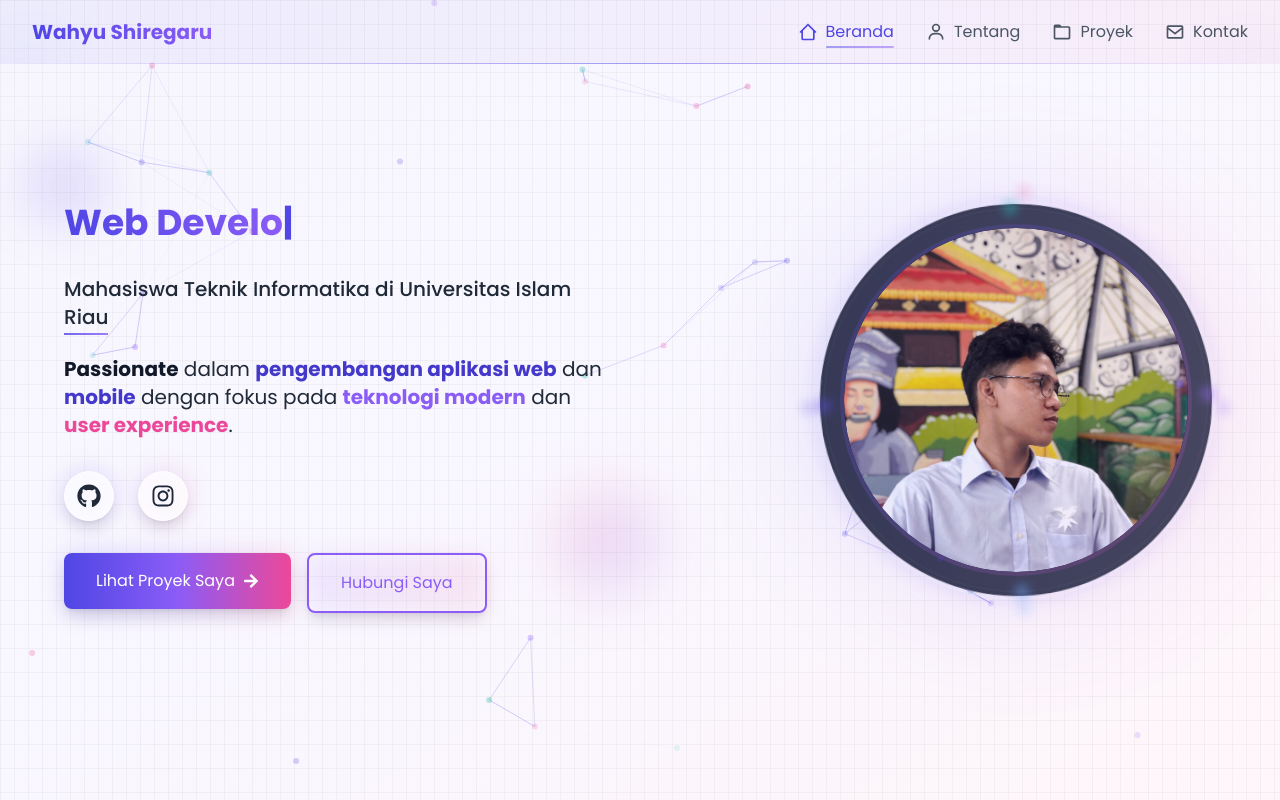
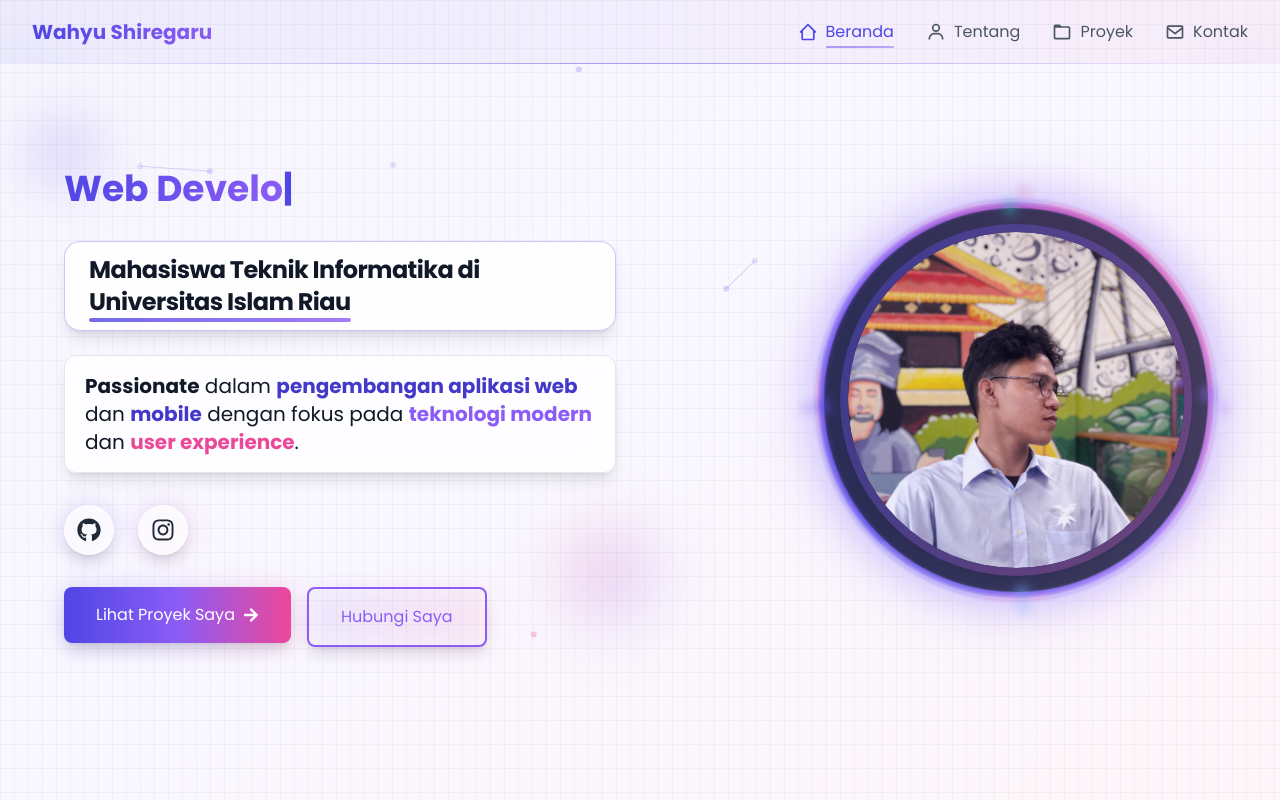
Before and after one commit to Wahyusrg0819/portfolio-website, a Next.js app: page / in a window 1280 px wide. Shown: the top 800 px of the page. Built offline with nearby package versions, Linux system fonts and the light colour scheme.

Commit message:
Implement responsive particle backgrounds across multiple pages, optimize particle configurations, and add mobile detection for improved performance. Refactor code to lazy load particles and enhance UI elements with updated styles.

```diff
--- a/app/about/page.tsx
+++ b/app/about/page.tsx
@@ -8,7 +8,8 @@ import { SiVuedotjs } from "react-icons/si";
 import Particles from "react-particles";
 import { loadSlim } from "tsparticles-slim";
 import type { Engine } from "tsparticles-engine";
-import { useCallback } from "react";
+import { useCallback, useState, useEffect } from "react";
+import dynamic from 'next/dynamic';
 
 const skills = [
   {
@@ -30,23 +31,21 @@ const skills = [
   // ... tambahkan skill lainnya dari page.tsx
 ];
 
-export default function About() {
-  const particlesInit = useCallback(async (engine: Engine) => {
-    await loadSlim(engine);
+function useIsMobile() {
+  const [isMobile, setIsMobile] = useState(false);
+  useEffect(() => {
+    setIsMobile(window.innerWidth < 768);
+    const handleResize = () => setIsMobile(window.innerWidth < 768);
+    window.addEventListener("resize", handleResize);
+    return () => window.removeEventListener("resize", handleResize);
   }, []);
+  return isMobile;
+}
 
-  return (
-    <LazyMotion features={domAnimation}>
-      <div className="min-h-screen pt-16">
-        {/* Hero Section */}
-        <section className="min-h-[80vh] relative flex items-center py-12 sm:py-16 md:py-20 px-4 sm:px-6 lg:px-8 overflow-hidden">
-          {/* Particles Background */}
-          <Particles
-            id="tsparticles"
-            init={particlesInit}
-            options={{
+// Pindahkan konfigurasi particles ke konstanta terpisah di luar komponen
+const particlesOptions = {
   particles: {
-                number: { value: 30, density: { enable: true, value_area: 800 } },
+    number: { value: 8, density: { enable: true, value_area: 800 } },
     color: { value: "#4F46E5" },
     links: { enable: true, color: "#4F46E5", opacity: 0.2 },
     move: { enable: true, speed: 1 },
@@ -59,9 +58,38 @@ export default function About() {
     }
   },
   background: { color: { value: "transparent" } }
-            }}
+};
+
+// Lazy load Particles untuk mengurangi beban awal
+const DynamicParticles = dynamic(() => import('react-particles'), {
+  ssr: false,
+  loading: () => <div className="absolute inset-0" />
+});
+
+export default function About() {
+  const [mounted, setMounted] = useState(false);
+  const isMobile = useIsMobile();
+  const particlesInit = useCallback(async (engine: Engine) => {
+    await loadSlim(engine);
+  }, []);
+  useEffect(() => setMounted(true), []);
+
+  if (!mounted) return null;
+
+  return (
+    <LazyMotion features={domAnimation}>
+      <div className="min-h-screen pt-16">
+        {/* Hero Section */}
+        <section className="min-h-[80vh] relative flex items-center py-12 sm:py-16 md:py-20 px-4 sm:px-6 lg:px-8 overflow-hidden">
+          {/* Particles Background */}
+          {!isMobile && (
+            <DynamicParticles
+              id="tsparticles"
+              init={particlesInit}
+              options={particlesOptions}
               className="absolute inset-0"
             />
+          )}
 
           <div className="max-w-7xl mx-auto relative z-10">
             <div className="grid md:grid-cols-2 gap-8 md:gap-12 items-center">
@@ -135,7 +163,7 @@ export default function About() {
                   alt="Wahyu Muliadi Siregar"
                   fill
                   className="object-cover rounded-2xl"
-                  sizes="(max-width: 768px) 100vw, 50vw"
+                  sizes="(max-width: 600px) 200px, (max-width: 1200px) 400px, 600px"
                   priority
                 />
                 <div className="absolute inset-0 bg-gradient-shine opacity-30"
--- a/app/contact/page.tsx
+++ b/app/contact/page.tsx
@@ -5,12 +5,66 @@ import { FaEnvelope, FaGithub, FaInstagram, FaMapMarkerAlt, FaWhatsapp, FaLinked
 import Particles from "react-particles";
 import { loadSlim } from "tsparticles-slim";
 import type { Engine } from "tsparticles-engine";
-import { useCallback } from "react";
+import { useCallback, useState, useEffect } from "react";
+import dynamic from 'next/dynamic';
+
+function useIsMobile() {
+  const [isMobile, setIsMobile] = useState(false);
+  useEffect(() => {
+    setIsMobile(window.innerWidth < 768);
+    const handleResize = () => setIsMobile(window.innerWidth < 768);
+    window.addEventListener("resize", handleResize);
+    return () => window.removeEventListener("resize", handleResize);
+  }, []);
+  return isMobile;
+}
+
+// Pindahkan konfigurasi particles ke konstanta terpisah di luar komponen
+const particlesOptions = {
+  particles: {
+    number: { value: 8, density: { enable: true, value_area: 800 } },
+    color: { value: ["#4F46E5", "#EC4899"] }, // Kurangi jumlah warna
+    links: {
+      enable: true,
+      color: "#4F46E5",
+      opacity: 0.2,
+      distance: 150
+    },
+    move: {
+      enable: true,
+      speed: 1,
+      direction: "none" as const,
+      random: true,
+      straight: false,
+      outMode: "out" as const
+    },
+    size: { value: 3 },
+    opacity: { value: 0.3 }
+  },
+  interactivity: {
+    events: {
+      onHover: {
+        enable: true,
+        mode: "grab" as const
+      }
+    }
+  },
+  background: { color: { value: "transparent" } }
+};
+
+// Lazy load Particles untuk mengurangi beban awal
+const DynamicParticles = dynamic(() => import('react-particles'), {
+  ssr: false,
+  loading: () => <div className="absolute inset-0" />
+});
 
 export default function Contact() {
+  const [mounted, setMounted] = useState(false);
+  const isMobile = useIsMobile();
   const particlesInit = useCallback(async (engine: Engine) => {
     await loadSlim(engine);
   }, []);
+  useEffect(() => setMounted(true), []);
 
   const contactInfo = [
     {
@@ -87,6 +141,8 @@ export default function Contact() {
     },
   ];
 
+  if (!mounted) return null;
+
   return (
     <LazyMotion features={domAnimation}>
       <div className="min-h-screen pt-16">
@@ -97,43 +153,14 @@ export default function Contact() {
           </div>
 
           {/* Particles dengan warna yang lebih beragam */}
-          <Particles
-            id="tsparticles"
-            init={particlesInit}
-            options={{
-              particles: {
-                number: { value: 30, density: { enable: true, value_area: 800 } },
-                color: { value: ["#4F46E5", "#EC4899", "#8B5CF6", "#14B8A6"] },
-                links: {
-                  enable: true,
-                  color: "#4F46E5",
-                  opacity: 0.2,
-                  distance: 150
-                },
-                move: {
-                  enable: true,
-                  speed: 1,
-                  direction: "none",
-                  random: true,
-                  straight: false,
-                  outModes: "out"
-                },
-                size: { value: 3 },
-                opacity: { value: 0.3 }
-              },
-              interactivity: {
-                events: {
-                  onHover: {
-                    enable: true,
-                    mode: "grab",
-                    parallax: { enable: true, force: 60 }
-                  }
-                }
-              },
-              background: { color: { value: "transparent" } }
-            }}
-            className="absolute inset-0"
-          />
+          {!isMobile && (
+            <DynamicParticles
+              id="tsparticles"
+              init={particlesInit}
+              options={particlesOptions}
+              className="absolute inset-0"
+            />
+          )}
 
           <div className="container mx-auto px-4 sm:px-6 lg:px-8 max-w-7xl relative z-10">
             {/* Header Section dengan teks yang lebih kontras */}
--- a/app/page.tsx
+++ b/app/page.tsx
@@ -19,6 +19,7 @@ import {
   SiVuedotjs,
   SiNextdotjs
 } from "react-icons/si";
+import dynamic from 'next/dynamic';
 
 interface Skill {
   name: string;
@@ -243,37 +244,30 @@ const TypewriterComponent = () => {
   );
 };
 
+// Tambahkan hook untuk deteksi mobile
+function useIsMobile() {
+  const [isMobile, setIsMobile] = useState(false);
+  useEffect(() => {
+    setIsMobile(window.innerWidth < 768);
+    const handleResize = () => setIsMobile(window.innerWidth < 768);
+    window.addEventListener("resize", handleResize);
+    return () => window.removeEventListener("resize", handleResize);
+  }, []);
+  return isMobile;
+}
 
-export default function Home() {
-  const particlesInit = useCallback(async (engine: Engine) => {
-    await loadSlim(engine);
-  }, []);
-
-  return (
-    <LazyMotion features={domAnimation}>
-      <div className="min-h-screen" suppressHydrationWarning>
-        {/* Hero Section */}
-        <section className="min-h-screen relative flex items-center py-12 sm:py-16 md:py-20 overflow-hidden" suppressHydrationWarning>
-          {/* Rainbow Gradient Background with Animation */}
-          <div className="absolute inset-0 bg-gradient-to-br from-primary/5 via-accent-purple/5 to-accent-pink/5 animate-gradient" suppressHydrationWarning>
-            <div className="absolute inset-0 bg-[linear-gradient(to_right,#80808012_1px,transparent_1px),linear-gradient(to_bottom,#80808012_1px,transparent_1px)] bg-[size:14px_24px]" suppressHydrationWarning />
-          </div>
-
-          {/* Enhanced Particles Background */}
-          <Particles
-            id="tsparticles"
-            init={particlesInit}
-            options={{
+// Pindahkan konfigurasi particles ke konstanta terpisah di luar komponen
+const particlesOptions = {
   particles: {
     number: {
-                  value: 30,
+      value: 10, // Kurangi jumlah partikel
       density: {
         enable: true,
         value_area: 800
       }
     },
     color: {
-                  value: ["#4F46E5", "#EC4899", "#8B5CF6", "#14B8A6"]
+      value: ["#4F46E5", "#EC4899", "#8B5CF6"] // Kurangi jumlah warna
     },
     links: {
       enable: true,
@@ -284,10 +278,10 @@ export default function Home() {
     move: {
       enable: true,
       speed: 1,
-                  direction: "none",
+      direction: "none" as const,
       random: true,
       straight: false,
-                  outModes: "out"
+      outMode: "out" as const
     },
     size: { value: 3 },
     opacity: {
@@ -303,15 +297,48 @@ export default function Home() {
     events: {
       onHover: {
         enable: true,
-                    mode: "grab",
-                    parallax: { enable: true, force: 60 }
+        mode: "grab" as const,
       }
     }
   },
   background: { color: { value: "transparent" } }
-            }}
+};
+
+// Lazy load Particles untuk mengurangi beban awal
+const DynamicParticles = dynamic(() => import('react-particles'), {
+  ssr: false,
+  loading: () => <div className="absolute inset-0" />
+});
+
+export default function Home() {
+  const [mounted, setMounted] = useState(false);
+  const isMobile = useIsMobile();
+  const particlesInit = useCallback(async (engine: Engine) => {
+    await loadSlim(engine);
+  }, []);
+  useEffect(() => setMounted(true), []);
+
+  if (!mounted) return null;
+
+  return (
+    <LazyMotion features={domAnimation}>
+      <div className="min-h-screen" suppressHydrationWarning>
+        {/* Hero Section */}
+        <section className="min-h-screen relative flex items-center py-12 sm:py-16 md:py-20 overflow-hidden" suppressHydrationWarning>
+          {/* Rainbow Gradient Background with Animation */}
+          <div className={`absolute inset-0 bg-gradient-to-br from-primary/5 via-accent-purple/5 to-accent-pink/5 animate-gradient${isMobile ? ' md:block hidden' : ''}`} suppressHydrationWarning>
+            <div className="absolute inset-0 bg-[linear-gradient(to_right,#80808012_1px,transparent_1px),linear-gradient(to_bottom,#80808012_1px,transparent_1px)] bg-[size:14px_24px]" suppressHydrationWarning />
+          </div>
+
+          {/* Enhanced Particles Background */}
+          {!isMobile && (
+            <DynamicParticles
+              id="tsparticles"
+              init={particlesInit}
+              options={particlesOptions}
               className="absolute inset-0"
             />
+          )}
 
           <div className="container mx-auto px-4 sm:px-6 lg:px-8 max-w-7xl relative z-10">
             <div className="flex flex-col md:flex-row items-center justify-between gap-8 md:gap-12 mx-4 sm:mx-6 lg:mx-8">
@@ -358,17 +385,17 @@ export default function Home() {
                     transition={{ delay: 0.3, duration: 0.8 }}
                     className="relative z-10 mb-6"
                   >
-                    <span className="text-base sm:text-lg md:text-xl text-gray-800 font-medium relative">
-                      <span className="relative">
+                    <div className="inline-block bg-white/90 backdrop-blur-lg rounded-2xl px-6 py-3 shadow-lg border border-primary/30">
+                      <span className="text-lg sm:text-xl md:text-2xl font-extrabold text-gray-900 tracking-tight relative">
                         Mahasiswa Teknik Informatika di Universitas Islam Riau
                         <motion.div
-                          className="absolute -bottom-1 left-0 w-full h-0.5 bg-gradient-to-r from-primary/80 to-accent-purple/80"
+                          className="absolute -bottom-1 left-0 w-full h-1 bg-gradient-to-r from-primary/80 to-accent-purple/80 rounded-full"
                           initial={{ width: "0%" }}
                           animate={{ width: "100%" }}
                           transition={{ delay: 1, duration: 0.8 }}
                         />
                       </span>
-                    </span>
+                    </div>
                   </motion.div>
 
                   <motion.div
@@ -377,7 +404,8 @@ export default function Home() {
                     transition={{ delay: 0.5, duration: 0.8 }}
                     className="relative z-10 mb-8"
                   >
-                    <p className="text-base sm:text-lg md:text-xl text-gray-800 leading-relaxed max-w-2xl mx-auto md:mx-0" id="main-content">
+                    <div className="bg-white/80 backdrop-blur-md rounded-xl px-5 py-4 shadow-lg border border-gray-200 max-w-2xl mx-auto md:mx-0">
+                      <p className="text-base sm:text-lg md:text-xl text-gray-900 leading-relaxed">
                         <span className="font-bold text-gray-900">Passionate</span> dalam{" "}
                         <span className="text-primary-700 font-bold">pengembangan aplikasi web</span>{" "}
                         dan{" "}
@@ -386,6 +414,7 @@ export default function Home() {
                         dan{" "}
                         <span className="text-accent-pink font-bold">user experience</span>.
                       </p>
+                    </div>
                   </motion.div>
 
                   {/* Enhanced Social Links with Rainbow Effects */}
@@ -477,12 +506,12 @@ export default function Home() {
                 className="flex-1 flex justify-center md:justify-end w-full md:w-1/2"
               >
                 <div className="relative w-[250px] h-[250px] sm:w-[300px] sm:h-[300px] md:w-[350px] md:h-[350px] lg:w-[400px] lg:h-[400px]">
-                  {/* Outer glow effect */}
-                  <div className="absolute inset-0 rounded-full bg-gradient-to-r from-primary/30 via-accent-purple/30 to-accent-pink/30 blur-3xl animate-pulse-slow" />
+                  {/* Bingkai luar: gradient tebal dan glow */}
+                  <div className="absolute inset-0 rounded-full bg-gradient-to-tr from-primary via-accent-purple to-accent-pink shadow-2xl shadow-primary/30 border-4 border-white/40 blur-[2px]" style={{ boxShadow: '0 0 60px 10px #a78bfa55, 0 0 0 8px #fff8' }} />
 
-                  {/* Rotating border with multiple layers */}
-                  <div className="absolute inset-0 rounded-full bg-gradient-shine animate-spin-slow" style={{ backgroundSize: '200% 200%' }}>
-                    <div className="absolute inset-1 rounded-full bg-gray-900/90 backdrop-blur-sm" />
+                  {/* Bingkai gradient animasi */}
+                  <div className="absolute inset-0 rounded-full bg-gradient-shine animate-spin-slow" style={{ backgroundSize: '200% 200%', boxShadow: '0 0 32px 8px #a78bfa33' }}>
+                    <div className="absolute inset-2 rounded-full bg-gray-900/90 backdrop-blur-sm shadow-inner shadow-primary/20" />
                   </div>
 
                   {/* Rotating geometric shapes */}
@@ -520,8 +549,8 @@ export default function Home() {
                     className="relative w-full h-full"
                   >
                     {/* Inner container with gradient border */}
-                    <div className="absolute inset-6 rounded-full p-1 bg-gradient-to-br from-primary/20 via-accent-purple/20 to-accent-pink/20 backdrop-blur-sm">
-                      <div className="relative w-full h-full rounded-full overflow-hidden bg-gray-900/90">
+                    <div className="absolute inset-6 rounded-full p-2 bg-gradient-to-br from-primary/40 via-accent-purple/30 to-accent-pink/30 shadow-lg">
+                      <div className="relative w-full h-full rounded-full overflow-hidden bg-gray-900/90 shadow-inner shadow-primary/20">
                         {/* Image */}
                         <Image
                           src="/me.png"
@@ -529,7 +558,9 @@ export default function Home() {
                           fill
                           className="object-cover rounded-full"
                           priority
-                          sizes="(max-width: 768px) 288px, 384px"
+                          sizes="(max-width: 600px) 200px, (max-width: 1200px) 300px, 400px"
+                          loading="eager"
+                          fetchPriority="high"
                         />
 
                         {/* Overlay effects */}
@@ -537,7 +568,7 @@ export default function Home() {
                         <div className="absolute inset-0 bg-gradient-shine opacity-30" style={{ backgroundSize: '200% 200%' }} />
 
                         {/* Inner glow */}
-                        <div className="absolute inset-0 rounded-full bg-gradient-to-r from-primary/5 to-accent-purple/5 mix-blend-overlay" />
+                        <div className="absolute inset-0 rounded-full bg-gradient-to-r from-primary/10 to-accent-purple/10 mix-blend-overlay blur-[2px]" />
                       </div>
                     </div>
 
--- a/app/projects/page.tsx
+++ b/app/projects/page.tsx
@@ -6,7 +6,8 @@ import { FaGithub, FaExternalLinkAlt } from "react-icons/fa";
 import Particles from "react-particles";
 import { loadSlim } from "tsparticles-slim";
 import type { Engine } from "tsparticles-engine";
-import { useCallback } from "react";
+import { useCallback, useState, useEffect } from "react";
+import dynamic from 'next/dynamic';
 
 interface Project {
   title: string;
@@ -65,10 +66,65 @@ const projects = [
   }
 ];
 
+function useIsMobile() {
+  const [isMobile, setIsMobile] = useState(false);
+  useEffect(() => {
+    setIsMobile(window.innerWidth < 768);
+    const handleResize = () => setIsMobile(window.innerWidth < 768);
+    window.addEventListener("resize", handleResize);
+    return () => window.removeEventListener("resize", handleResize);
+  }, []);
+  return isMobile;
+}
+
+// Pindahkan konfigurasi particles ke konstanta terpisah di luar komponen
+const particlesOptions = {
+  particles: {
+    number: { value: 8, density: { enable: true, value_area: 800 } },
+    color: { value: ["#4F46E5", "#EC4899"] }, // Kurangi jumlah warna
+    links: {
+      enable: true,
+      color: "#4F46E5",
+      opacity: 0.2,
+      distance: 150
+    },
+    move: {
+      enable: true,
+      speed: 1,
+      direction: "none" as const,
+      random: true,
+      straight: false,
+      outMode: "out" as const
+    },
+    size: { value: 3 },
+    opacity: { value: 0.3 }
+  },
+  interactivity: {
+    events: {
+      onHover: {
+        enable: true,
+        mode: "grab" as const
+      }
+    }
+  },
+  background: { color: { value: "transparent" } }
+};
+
+// Lazy load Particles untuk mengurangi beban awal
+const DynamicParticles = dynamic(() => import('react-particles'), {
+  ssr: false,
+  loading: () => <div className="absolute inset-0" />
+});
+
 export default function Projects() {
+  const [mounted, setMounted] = useState(false);
+  const isMobile = useIsMobile();
   const particlesInit = useCallback(async (engine: Engine) => {
     await loadSlim(engine);
   }, []);
+  useEffect(() => setMounted(true), []);
+
+  if (!mounted) return null;
 
   return (
     <LazyMotion features={domAnimation}>
@@ -80,43 +136,14 @@ export default function Projects() {
           </div>
 
           {/* Particles dengan warna yang lebih beragam */}
-          <Particles
-            id="tsparticles"
-            init={particlesInit}
-            options={{
-              particles: {
-                number: { value: 30, density: { enable: true, value_area: 800 } },
-                color: { value: ["#4F46E5", "#EC4899", "#8B5CF6", "#14B8A6"] },
-                links: {
-                  enable: true,
-                  color: "#4F46E5",
-                  opacity: 0.2,
-                  distance: 150
-                },
-                move: {
-                  enable: true,
-                  speed: 1,
-                  direction: "none",
-                  random: true,
-                  straight: false,
-                  outModes: "out"
-                },
-                size: { value: 3 },
-                opacity: { value: 0.3 }
-              },
-              interactivity: {
-                events: {
-                  onHover: {
-                    enable: true,
-                    mode: "grab",
-                    parallax: { enable: true, force: 60 }
-                  }
-                }
-              },
-              background: { color: { value: "transparent" } }
-            }}
-            className="absolute inset-0"
-          />
+          {!isMobile && (
+            <DynamicParticles
+              id="tsparticles"
+              init={particlesInit}
+              options={particlesOptions}
+              className="absolute inset-0"
+            />
+          )}
 
           <div className="container mx-auto px-4 sm:px-6 lg:px-8 max-w-7xl relative z-10">
             {/* Header Section */}
```
Lines whose indentation alone changed are shown as unchanged.
